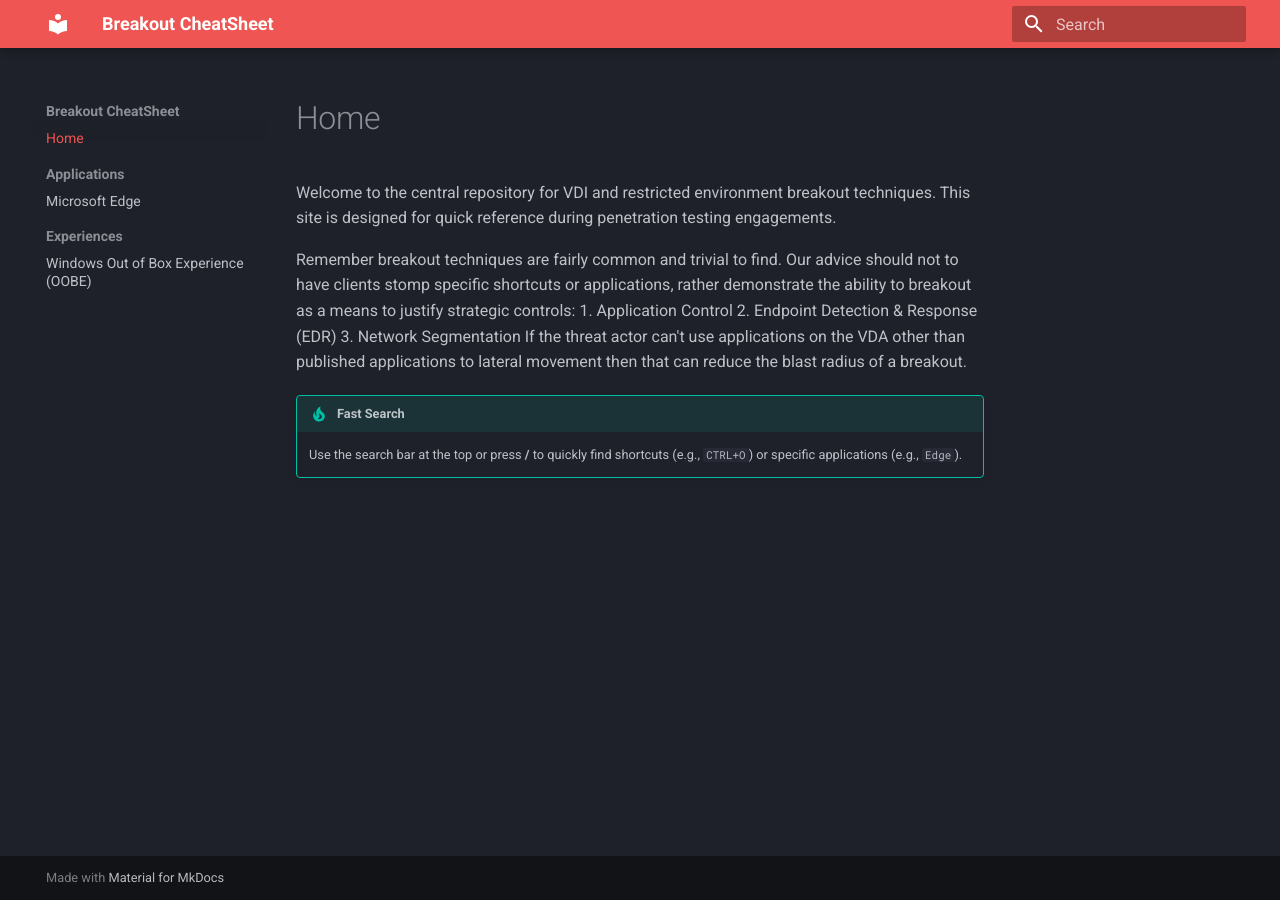
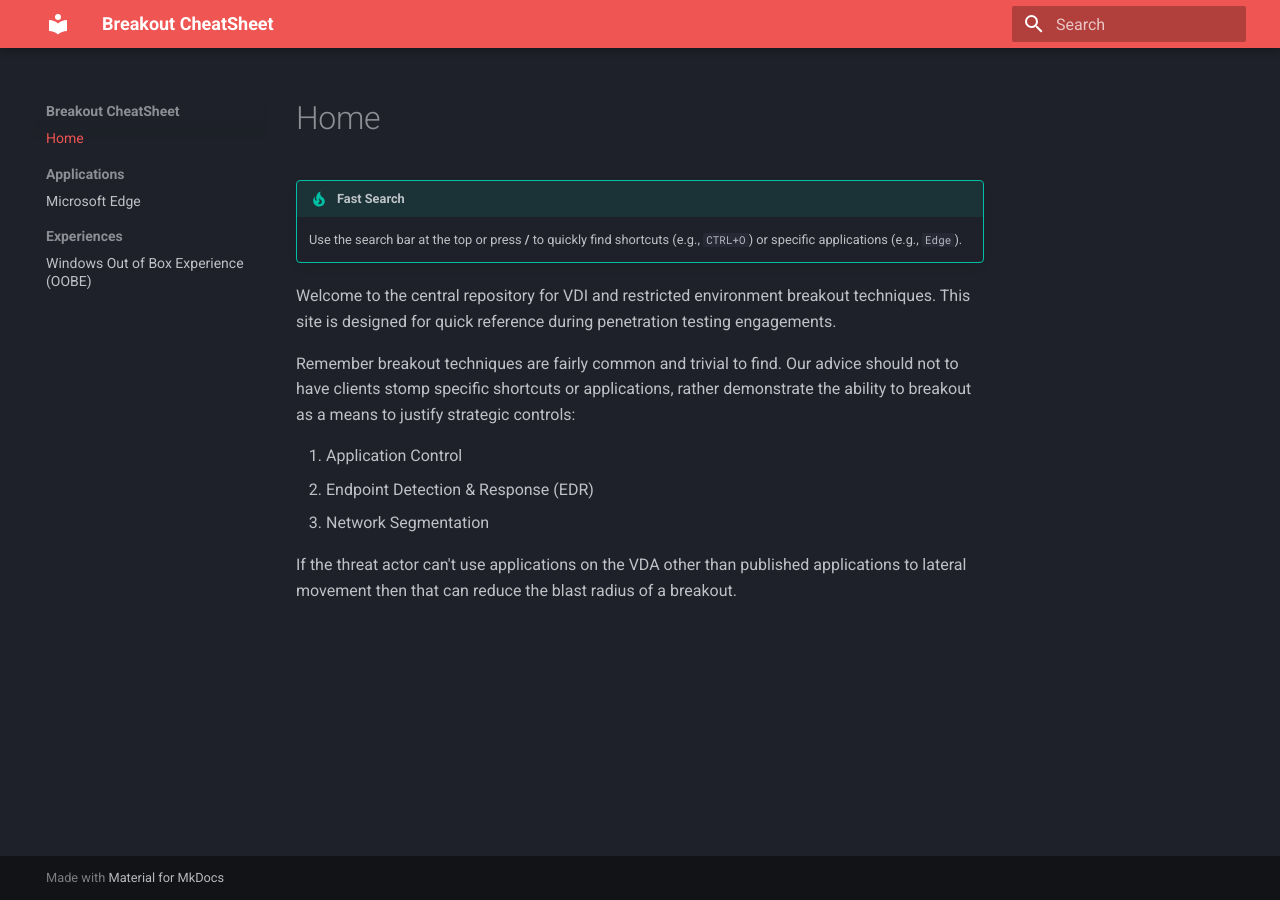
Before and after one commit to InfamousSYN/breakout-knowledgebase, an MkDocs documentation site: the page built from docs/index.md, in a window 1280 px wide. Built offline with MkDocs 1.6.1 and Material for MkDocs 9.7.7, drawn with Linux system fonts in a browser that asks for light colours.

Commit message:
updating home

```diff
--- a/docs/index.md
+++ b/docs/index.md
@@ -1,12 +1,14 @@
 # Home
+
+!!! tip "Fast Search"
+    Use the search bar at the top or press **/** to quickly find shortcuts (e.g., `CTRL+O`) or specific applications (e.g., `Edge`).
 
 Welcome to the central repository for VDI and restricted environment breakout techniques. This site is designed for quick reference during penetration testing engagements.
 
 Remember breakout techniques are fairly common and trivial to find. Our advice should not to have clients stomp specific shortcuts or applications, rather demonstrate the ability to breakout as a means to justify strategic controls:
+
 1. Application Control
 2. Endpoint Detection & Response (EDR)
 3. Network Segmentation
+
 If the threat actor can't use applications on the VDA other than published applications to lateral movement then that can reduce the blast radius of a breakout.
-
-!!! tip "Fast Search"
-    Use the search bar at the top or press **/** to quickly find shortcuts (e.g., `CTRL+O`) or specific applications (e.g., `Edge`).
```
